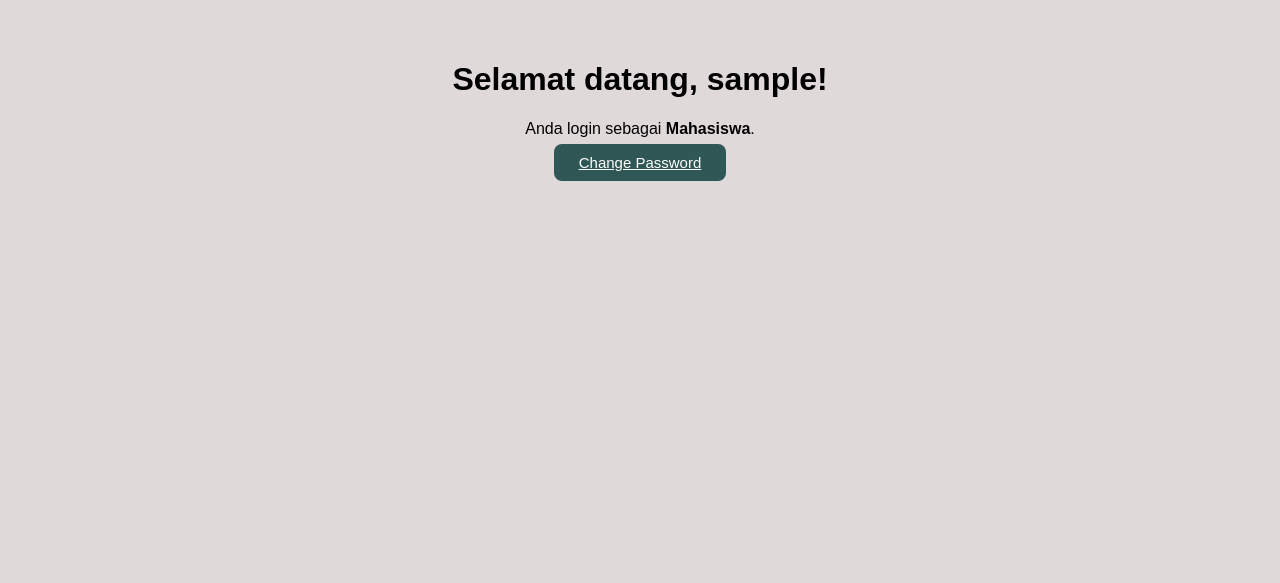
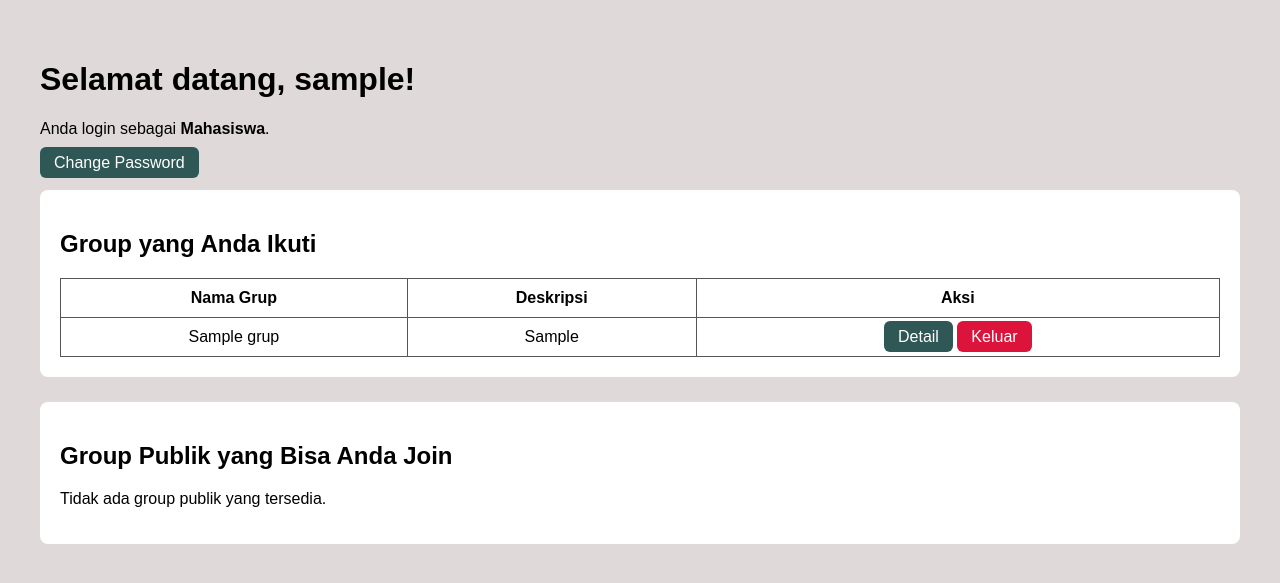
Before and after one commit to davenatanael/UASFSP, a PHP site: page /mahasiswa_home.php in a window 1280 px wide. Shown: the part 58-641 px from the top of the page. Run offline with PHP 8.4, Linux system fonts and the light colour scheme; the visitor is signed in with stand-in values (Sample User, id 1); tables that the repository leaves empty hold one stand-in row (values such as "Sample post").

Commit message:
home mahasiswa

```diff
--- a/mahasiswa_home.php
+++ b/mahasiswa_home.php
@@ -4,6 +4,16 @@ if (!isset($_SESSION['username']) || $_SESSION['role'] != 'mahasiswa') {
     header("Location: login.php");
     exit;
 }
+
+$username = $_SESSION['username'];
+
+$conn = new mysqli("localhost", "root", "", "fullstack");
+
+$grup_join = "SELECT g.* FROM member_grup mg JOIN grup g ON mg.idgrup = g.idgrup WHERE mg.username = '$username'";
+$joined = $conn->query($grup_join);
+
+$grup_publik = "SELECT g.* FROM grup g WHERE g.jenis = 'Publik' AND g.idgrup NOT IN (SELECT idgrup FROM member_grup WHERE username='$username')";
+$public = $conn->query($grup_publik);
 ?>
 
 <!DOCTYPE html>
@@ -16,7 +26,6 @@ if (!isset($_SESSION['username']) || $_SESSION['role'] != 'mahasiswa') {
             background-color: #E0D9D9;
             margin: 0;
         }
-
         header {
             background-color: #2F5755;
             color: white;
@@ -25,11 +34,9 @@ if (!isset($_SESSION['username']) || $_SESSION['role'] != 'mahasiswa') {
             justify-content: space-between;
             align-items: center;
         }
-
         header h2 {
             margin: 0;
         }
-
         nav a {
             color: white;
             text-decoration: none;
@@ -38,22 +45,37 @@ if (!isset($_SESSION['username']) || $_SESSION['role'] != 'mahasiswa') {
             border-radius: 5px;
             font-weight: bold;
         }
-
         main {
             padding: 40px;
+        }
+        .box {
+            background: white;
+            padding: 20px;
+            margin-bottom: 25px;
+            border-radius: 8px;
+        }
+        table {
+            width: 100%;
+            border-collapse: collapse;
             text-align: center;
         }
-
-        .menu-button {
-            background-color: #2F5755;
+        table th, table td {
+            padding: 10px;
+            border: 1px solid #555;
+        }
+        .btn {
+            padding: 7px 14px;
+            background: #2F5755;
             color: white;
-            padding: 10px 25px;
-            margin: 10px;
-            border: none;
-            border-radius: 8px;
-            font-size: 15px;
+            border-radius: 6px;
+            text-decoration: none;
         }
-
+        .btn-red {
+            background: crimson;
+        }
+        .btn-green{
+            background: green;
+        }
         .logout {
             background-color: crimson;
         }
@@ -71,7 +93,72 @@ if (!isset($_SESSION['username']) || $_SESSION['role'] != 'mahasiswa') {
 <main>
     <h1>Selamat datang, <?php echo $_SESSION['username']; ?>!</h1>
     <p>Anda login sebagai <b>Mahasiswa</b>.</p>
-    <a class="menu-button" href="change_password.php">Change Password</a>
+    <a class="btn" href="change_password.php">Change Password</a>
+
+    <br><br>
+
+    <div class="box">
+        <h2>Group yang Anda Ikuti</h2>
+
+        <?php if ($joined->num_rows == 0) { ?>
+            <p>Anda belum mengikuti group apapun.</p>
+        <?php } else { ?>
+
+        <table>
+            <tr>
+                <th>Nama Grup</th>
+                <th>Deskripsi</th>
+                <th>Aksi</th>
+            </tr>
+
+            <?php while ($row = $joined->fetch_assoc()) { ?>
+                <tr>
+                    <td><?php echo $row['nama']; ?></td>
+                    <td><?php echo $row['deskripsi']; ?></td>
+                    <td>
+                        <a class="btn" href="mhs_detail_grup.php?id=<?php echo $row['idgrup']; ?>">Detail</a>
+                        <a class="btn btn-red" href="mhs_keluar.php?id=<?php echo $row['idgrup']; ?>"
+                           onclick="return confirm('Yakin ingin keluar dari grup ini?')">Keluar</a>
+                    </td>
+                </tr>
+            <?php } ?>
+
+        </table>
+
+        <?php } ?>
+    </div>
+
+    <div class="box">
+        <h2>Group Publik yang Bisa Anda Join</h2>
+
+        <?php if ($public->num_rows == 0) { ?>
+            <p>Tidak ada group publik yang tersedia.</p>
+        <?php } else { ?>
+        <table>
+            <tr>
+                <th>Nama Grup</th>
+                <th>Pembuat</th>
+                <th>Aksi</th>
+            </tr>
+
+            <?php while ($row = $public->fetch_assoc()) { ?>
+                <tr>
+                    <td><?php echo $row['nama']; ?></td>
+                    <td><?php echo $row['username_pembuat']; ?></td>
+                    <td>
+                        <form method="POST" action="mhs_join.php" style="display:flex; gap:5px;">
+                            <input type="hidden" name="idgrup" value="<?php echo $row['idgrup']; ?>">
+                            <input type="text" name="kode" placeholder="Kode Pendaftaran" required>
+                            <button class="btn btn-green">Join</button>
+                        </form>
+                    </td>
+                </tr>
+            <?php } ?>
+
+        </table>
+        <?php } ?>
+    </div>
+
 </main>
 
 </body>
```
Also changed, not shown: mhs_detail_grup.php (added, +150 -0 lines), mhs_join.php (added, +18 -0 lines), mhs_keluar.php (added, +12 -0 lines).
